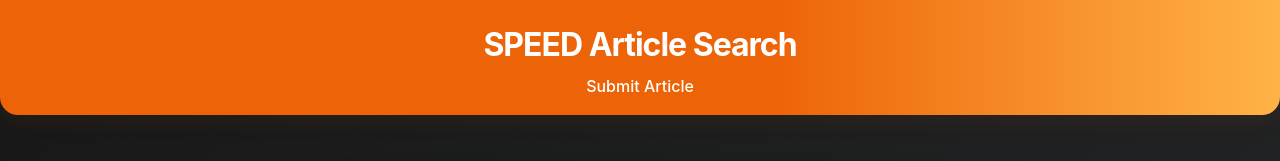
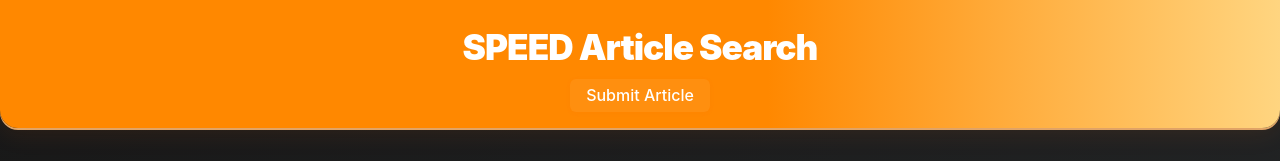
Before and after one commit to Kandyli007/frontend, a Next.js app: page / in a window 1280 px wide. Shown: the top 161 px of the page. Built offline with nearby package versions, Linux system fonts and the light colour scheme; no server answers.

Commit message:
use more subtle gradient, add drop shadow, topography for search

```diff
--- a/styles/globals.css
+++ b/styles/globals.css
@@ -48,36 +48,49 @@ body {
 
 /*the front page style */
 header {
-  background: linear-gradient(90deg, #ed6307 60%, #ffb347 100%);
+  background: linear-gradient(90deg, #ff8800 60%, #ffd580 100%);
   color: white;
   padding: 1.2rem 1.5rem 1rem 1.5rem;
   border-radius: 0 0 18px 18px;
-  box-shadow: 0 4px 24px rgba(237, 99, 7, 0.08);
+  box-shadow: 0 6px 24px 0 rgba(237, 99, 7, 0.1), 0 2px 0 #e0a96d;
   margin-bottom: 1.5rem;
-  text-align: center; /* Center all header content */
+  text-align: center;
+  position: relative;
 }
 header h1 {
   margin: 0 0 0.2rem 0;
-  font-size: 2rem;
-  font-weight: 700;
+  font-size: 2.2rem;
+  font-weight: 900;
   letter-spacing: -1px;
-  text-align: center; /* Ensure h1 is centered */
+  text-align: center;
+  font-family: "Inter", "Poppins", "Roboto", system-ui, Arial, Helvetica,
+    sans-serif;
 }
+
+/* Navigation styling */
 header nav {
   margin-top: 0.2rem;
   display: flex;
-  justify-content: center; /* Center nav links */
+  justify-content: center;
   gap: 1.2rem;
 }
+
+/* "Submit Article" as a button-like link */
 header nav a {
   color: #fff;
-  margin-right: 0; /* Remove right margin, use gap instead */
+  font-size: 1rem;
+  font-weight: 500;
+  padding: 0.25rem 1rem;
+  border-radius: 6px;
+  background: rgba(255, 255, 255, 0.06);
   text-decoration: none;
-  font-weight: 500;
-  transition: text-decoration 0.2s;
-  font-size: 1rem;
+  transition: background 0.2s, color 0.2s, text-decoration 0.2s;
+  box-shadow: 0 1px 4px rgba(237, 99, 7, 0.08);
+  display: inline-block;
 }
 header nav a:hover {
+  background: rgba(255, 255, 255, 0.18);
+  color: #ff8800;
   text-decoration: underline;
 }
 
```
